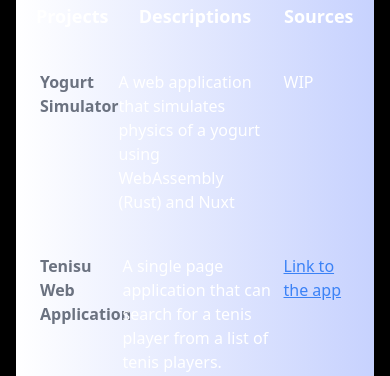
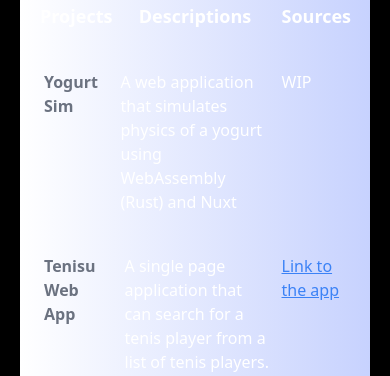
Before and after one commit to CaoKha/portfolio_nuxt, a Nuxt app: page /portfolio in a window 390 px wide. Shown: the part 474-850 px from the top of the page. Built offline with nearby package versions, Linux system fonts and the light colour scheme.

Commit message:
adjust css

```diff
--- a/pages/portfolio.vue
+++ b/pages/portfolio.vue
@@ -11,7 +11,7 @@
         This is where I exhibit all my side projects!
       </p>
     </div>
-    <div class=" flex justify-center px-4 sm:px-20">
+    <div class=" flex justify-center px-5 sm:px-20">
       <div
         class="p-5 bg-gradient-to-r from-white to-indigo-200 rounded-lg grid grid-cols-4 gap-x-3 gap-y-10 w-full sm:gap-x-10">
         <div class="text-center font-bold text-lg">
@@ -24,7 +24,7 @@
           <p>Sources</p>
         </div>
         <div class="pl-1 text-gray-500 font-bold">
-          <p>Yogurt Simulator</p>
+          <p>Yogurt Sim</p>
         </div>
         <div class="pr-1 col-span-2">
           <p>A web application that simulates physics of a yogurt using WebAssembly (Rust) and Nuxt</p>
@@ -33,7 +33,7 @@
           <p>WIP</p>
         </div>
         <div class="pl-1 text-gray-500 font-bold">
-          <p>Tenisu Web Application</p>
+          <p>Tenisu Web App</p>
         </div>
         <div class="pl-1 col-span-2">
           <p>A single page application that can search for a tenis player from a list of tenis players. Created with React
```
